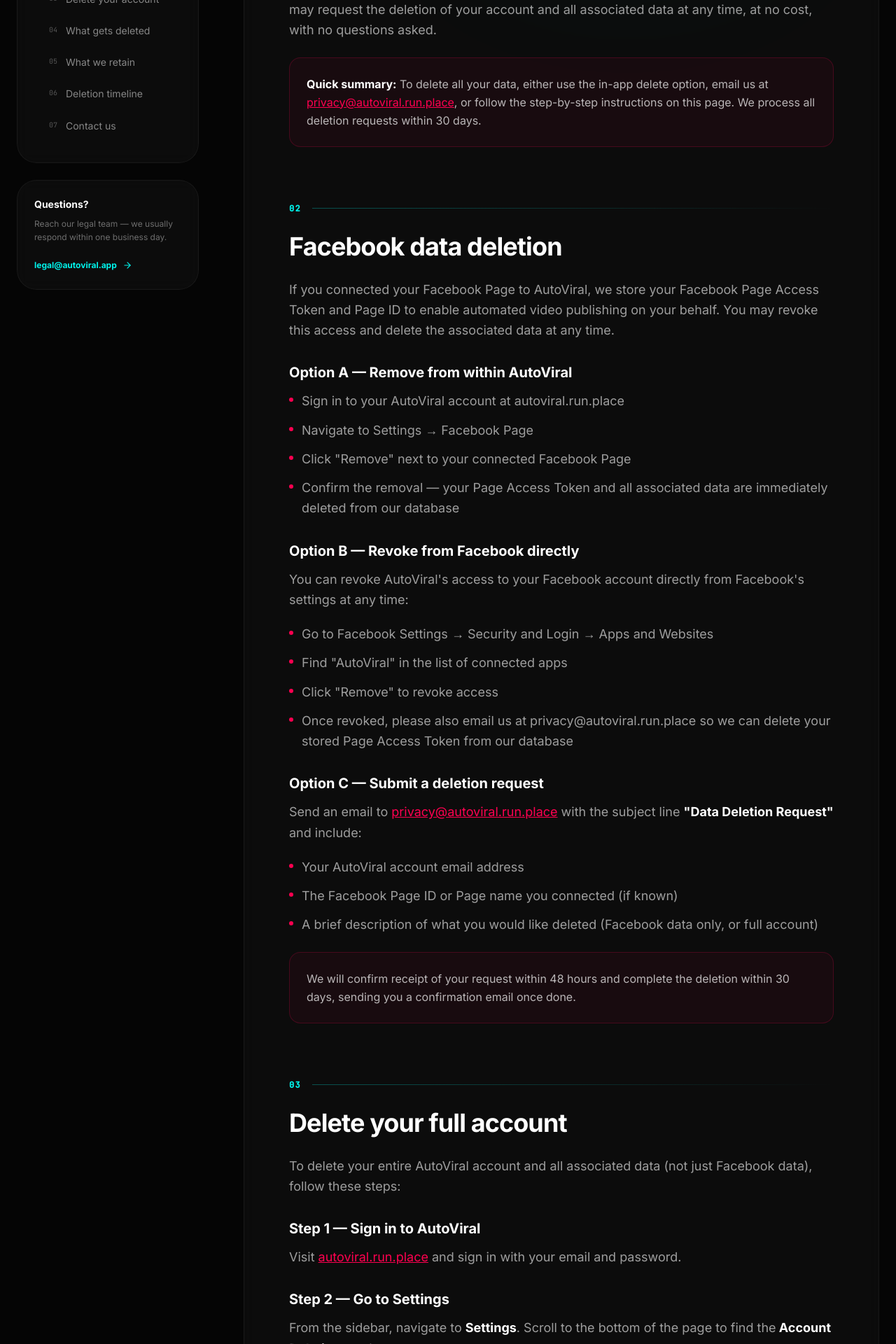
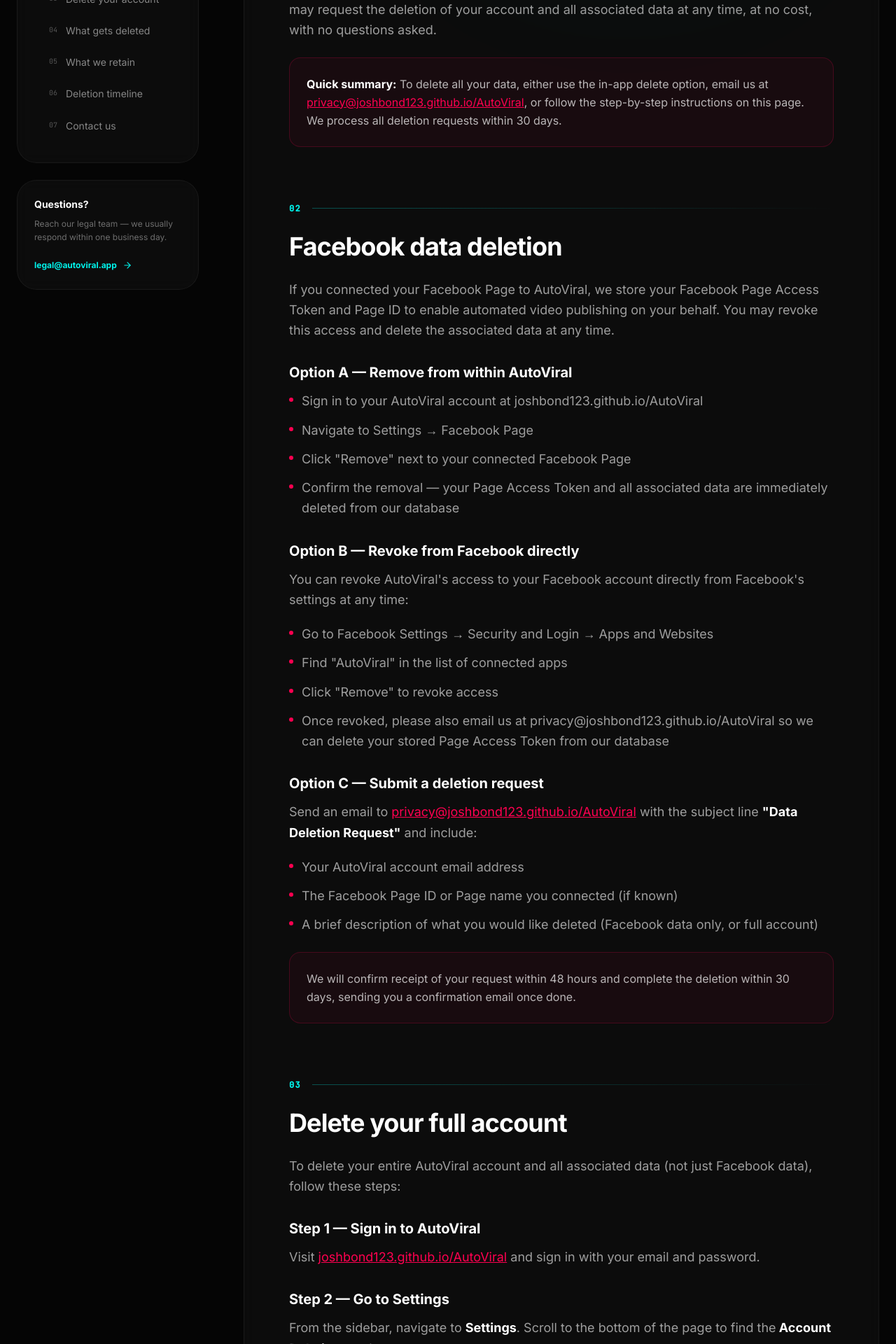
Before and after one commit to Joshbond123/AutoViral, a React (Vite) app: page /AutoViral/data-deletion in a window 1280 px wide. Shown: the part 840-2760 px from the top of the page at 70% size. Built offline with nearby package versions, Linux system fonts and the light colour scheme; no server answers.

Commit message:
fix: update autoviral.run.place refs to joshbond123.github.io/AutoViral

```diff
--- a/src/pages/DataDeletion.tsx
+++ b/src/pages/DataDeletion.tsx
@@ -26,7 +26,7 @@
           </p>
           <LegalCallout>
             <strong className="text-white">Quick summary:</strong> To delete all your data, either use the in-app delete option, email us
-            at <a href="mailto:privacy@autoviral.run.place" className="text-brand-primary underline">privacy@autoviral.run.place</a>, or
+            at <a href="mailto:privacy@joshbond123.github.io/AutoViral" className="text-brand-primary underline">privacy@joshbond123.github.io/AutoViral</a>, or
             follow the step-by-step instructions on this page. We process all deletion requests within 30 days.
           </LegalCallout>
         </LegalSection>
@@ -38,7 +38,7 @@
           </p>
           <h3 className="text-xl font-bold text-white mt-8 mb-3">Option A — Remove from within AutoViral</h3>
           <LegalList items={[
-            'Sign in to your AutoViral account at autoviral.run.place',
+            'Sign in to your AutoViral account at joshbond123.github.io/AutoViral',
             'Navigate to Settings → Facebook Page',
             'Click "Remove" next to your connected Facebook Page',
             'Confirm the removal — your Page Access Token and all associated data are immediately deleted from our database',
@@ -51,11 +51,11 @@
             'Go to Facebook Settings → Security and Login → Apps and Websites',
             'Find "AutoViral" in the list of connected apps',
             'Click "Remove" to revoke access',
-            'Once revoked, please also email us at privacy@autoviral.run.place so we can delete your stored Page Access Token from our database',
+            'Once revoked, please also email us at privacy@joshbond123.github.io/AutoViral so we can delete your stored Page Access Token from our database',
           ]} />
           <h3 className="text-xl font-bold text-white mt-8 mb-3">Option C — Submit a deletion request</h3>
           <p>
-            Send an email to <a href="mailto:privacy@autoviral.run.place" className="text-brand-primary underline">privacy@autoviral.run.place</a> with
+            Send an email to <a href="mailto:privacy@joshbond123.github.io/AutoViral" className="text-brand-primary underline">privacy@joshbond123.github.io/AutoViral</a> with
             the subject line <strong className="text-white">"Data Deletion Request"</strong> and include:
           </p>
           <LegalList items={[
@@ -75,7 +75,7 @@
           </p>
           <h3 className="text-xl font-bold text-white mt-8 mb-3">Step 1 — Sign in to AutoViral</h3>
           <p>
-            Visit <a href="https://autoviral.run.place" className="text-brand-primary underline">autoviral.run.place</a> and sign in with
+            Visit <a href="https://joshbond123.github.io/AutoViral" className="text-brand-primary underline">joshbond123.github.io/AutoViral</a> and sign in with
             your email and password.
           </p>
           <h3 className="text-xl font-bold text-white mt-8 mb-3">Step 2 — Go to Settings</h3>
@@ -91,7 +91,7 @@
           <h3 className="text-xl font-bold text-white mt-8 mb-3">Alternative — Email request</h3>
           <p>
             If you cannot access your account, email us at{' '}
-            <a href="mailto:privacy@autoviral.run.place" className="text-brand-primary underline">privacy@autoviral.run.place</a>{' '}
+            <a href="mailto:privacy@joshbond123.github.io/AutoViral" className="text-brand-primary underline">privacy@joshbond123.github.io/AutoViral</a>{' '}
             with the subject line <strong className="text-white">"Account Deletion Request"</strong> and your registered email address.
             We will verify your identity and process the deletion within 30 days.
           </p>
@@ -147,7 +147,7 @@
             For any questions about data deletion, or to submit a deletion request, please contact our privacy team:
           </p>
           <LegalList items={[
-            'Email: privacy@autoviral.run.place',
+            'Email: privacy@joshbond123.github.io/AutoViral',
             'Subject line for account deletion: "Account Deletion Request"',
             'Subject line for Facebook data only: "Data Deletion Request"',
             'Response time: within 48 business hours',
```
